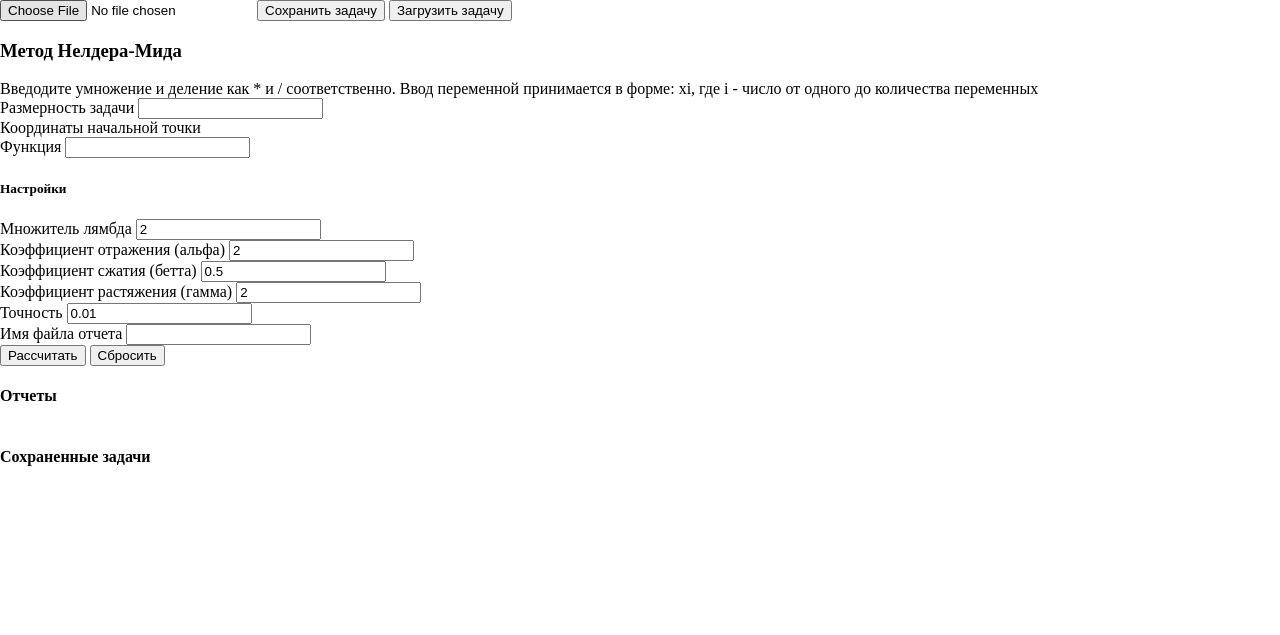
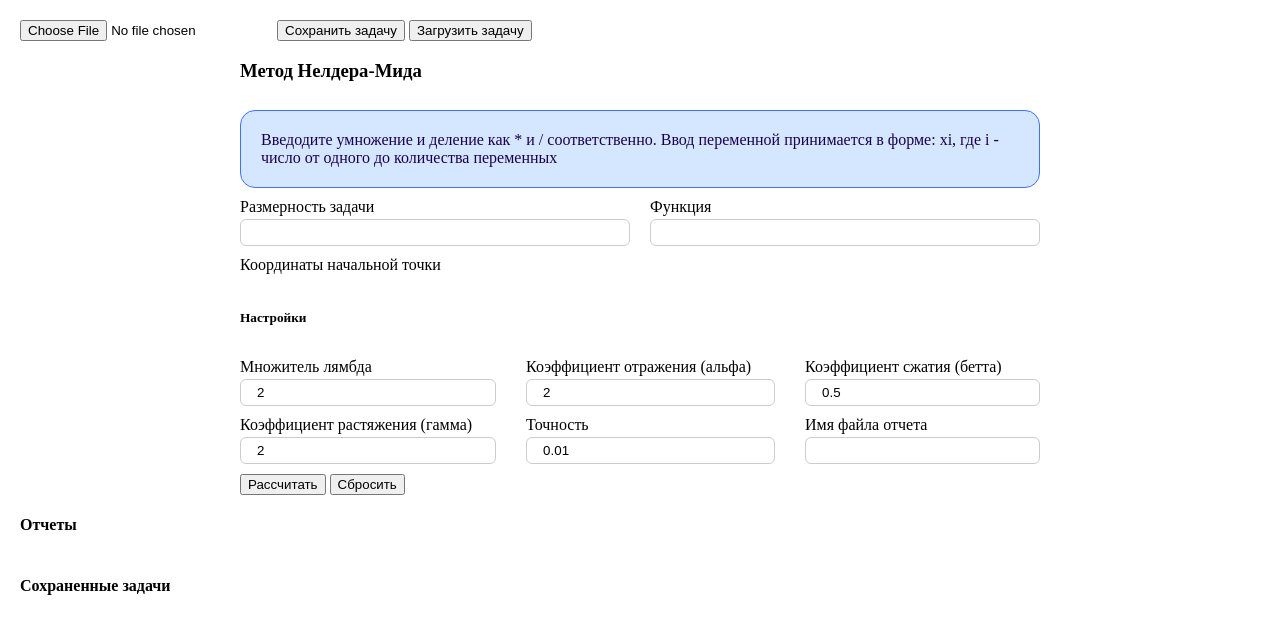
Before and after one commit to mitina-mv/nelder-mid, a PHP site: page / in a window 1280 px wide. Shown: the top 635 px of the page. Run offline with PHP 8.4, Linux system fonts and the light colour scheme; data that the repository does not hold is empty.

Commit message:
небольшое оформление

```diff
--- a/index.php
+++ b/index.php
@@ -25,9 +25,16 @@
             <span>Ввод переменной принимается в форме: xi, где i - число от одного до количества переменных</span>
         </div>
 
-        <div class="form-item">
-            <label for="countx">Размерность задачи</label>
-            <input type="number" name="countx" min='1' required>
+        <div class="grid-2">
+            <div class="form-item">
+                <label for="countx">Размерность задачи</label>
+                <input type="number" name="countx" min='1' required>
+            </div>
+
+            <div class="form-item">
+                <label for="func">Функция</label>
+                <input type="text" name="func" required>
+            </div>
         </div>
 
         <div class="form-item" >
@@ -36,14 +43,8 @@
             <div id='coord-body'></div>
         </div>
 
-
-        <div class="form-item">
-            <label for="func">Функция</label>
-            <input type="text" name="func" required>
-        </div>
-
+        <h5>Настройки</h5>
         <div class="addition-settings">
-            <h5>Настройки</h5>
             <div class="form-item">
                 <label for="lambda">Множитель лямбда</label>
                 <input type="number" name="lambda" min='1' value='2'>
@@ -75,8 +76,10 @@
             </div>
         </div>
 
-        <button type="submit" id='submitForm'>Рассчитать</button>
-        <button type="reset">Сбросить</button>
+        <div class="btn-group">
+            <button type="submit" id='submitForm'>Рассчитать</button>
+            <button type="reset">Сбросить</button>
+        </div>
     </form>
 
     <h4>Отчеты</h4>
--- a/style.css
+++ b/style.css
@@ -1,7 +1,7 @@
 
 body {
     margin: 0;
-    padding: 0;
+    padding: 20px;
     display: grid;
     background-color: var(--main-bg);
     max-height: 100vh;
@@ -17,3 +17,46 @@ body * {
     grid-template-columns: repeat(3, auto);
     gap: 3px;
 }
+.form-item {
+    display: flex;
+    flex-direction: column;
+    gap: 3px;
+}
+
+.form-item input {
+    border: 1px solid #ccc;
+    padding: 5px 16px;
+    border-radius: 6px;
+    width: 100%;
+}
+
+.addition-settings {
+    display: grid;
+    grid-template-columns: repeat(3, auto);
+    gap: 10px 30px;
+}
+.info {
+    padding: 20px;
+    border: 1px solid #3f71ff;
+    background: #d5e6ff;
+    border-radius: 15px;
+    color: #1b0050;
+}
+
+form#nelderMid {
+    width: 800px;
+    margin: 0 auto;
+    display: grid;
+    gap: 10px;
+}
+.grid-2 {
+    display: grid;
+    grid-template-columns: repeat(2, auto);
+    gap: 20px;
+}
+
+div#coord-body {
+    display: grid;
+    grid-template-columns: repeat(auto-fit, 260px);
+    gap: 10px;
+}
```
